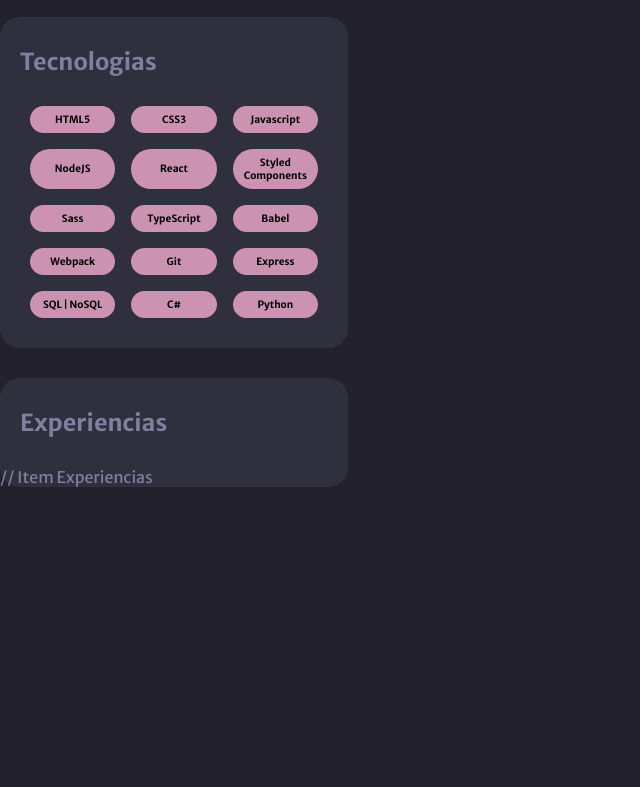
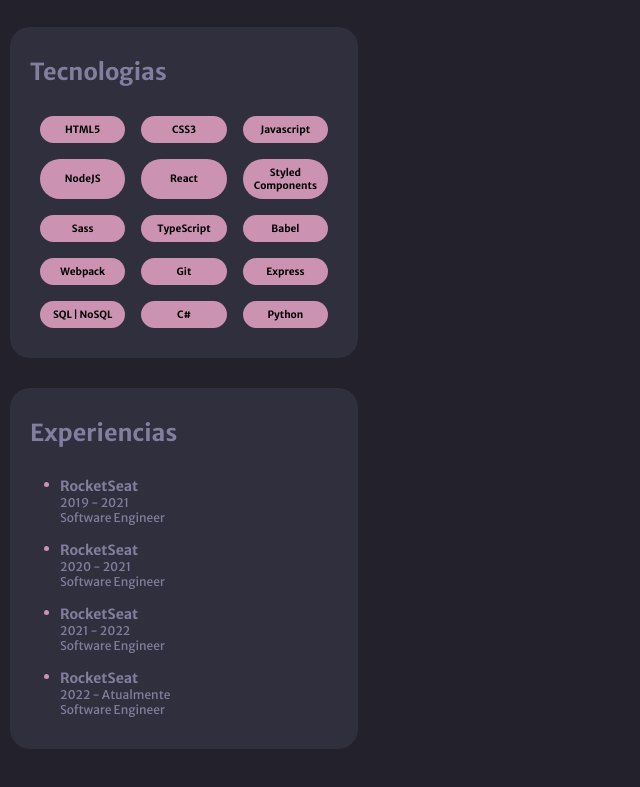
Before and after one commit to arthu0x07/ANewSimplePortifolio, a plain HTML site: page index.html in a window 1280 px wide. Shown: the part 689-1476 px from the top of the page, without its empty margins (0-640 px from the left). Before the commit the page ends 1206 px from the top, so only its background shows below. Drawn offline with Linux system fonts and the light colour scheme.

Commit message:
feature: Barra lateral finalizda

```diff
--- a/index.html
+++ b/index.html
@@ -15,7 +15,6 @@
     />
     <!-- StyleSheet's -->
     <link rel="stylesheet" href="./styles/main-style.css" />
-    <link rel="stylesheet" href="styles/cards-colors.css" />
   </head>
   <body>
     <div id="wrapper">
@@ -156,8 +155,8 @@
           </section>
 
           <!-- Section Techs -->
-          <section class="aside-techs-container cards">
-            <div class="title-techs"><h3>Tecnologias</h3></div>
+          <section class="aside-container cards">
+            <div class="title-cards-aside"><h3>Tecnologias</h3></div>
 
             <section class="container-grid-sections">
               <div class="container-techs-style">
@@ -223,15 +222,35 @@
           </section>
 
           <!-- Section Experiences -->
-          <section class="aside-techs-container cards">
-            <div class="title-techs"><h3>Experiencias</h3></div>
+          <section class="aside-container cards">
+            <div class="title-cards-aside"><h3>Experiencias</h3></div>
 
             <section class="container-aside-experiences">
-                <ul>
-                    <li>
-                        // Item Experiencias
-                    </li>
-                </ul>
+              <ul class="container-experiences-details">
+                <li class="item-experiences-details">
+                  <h3>RocketSeat</h3>
+                  <span>2019 - 2021</span>
+                  <span>Software Engineer</span>
+                </li>
+
+                <li class="item-experiences-details">
+                  <h3>RocketSeat</h3>
+                  <span>2020 - 2021</span>
+                  <span>Software Engineer</span>
+                </li>
+
+                <li class="item-experiences-details">
+                  <h3>RocketSeat</h3>
+                  <span>2021 - 2022</span>
+                  <span>Software Engineer</span>
+                </li>
+
+                <li class="item-experiences-details">
+                  <h3>RocketSeat</h3>
+                  <span>2022 - Atualmente</span>
+                  <span>Software Engineer</span>
+                </li>
+              </ul>
             </section>
           </section>
         </aside>
--- a/styles/main-style.css
+++ b/styles/main-style.css
@@ -18,6 +18,7 @@
 
 body {
   background-color: var(--body-bg-color);
+  padding: 10px;
 }
 
 #wrapper {
@@ -37,11 +38,11 @@
   display: flex;
   justify-content: center;
   flex-direction: row;
-  align-items: baseline;
 }
 
 .container-aside-section {
   width: 348px;
+  margin-right: 60px;
 }
 
 .aside-logo-container {
@@ -95,13 +96,7 @@
   margin-right: 17px;
 }
 
-.aside-informations-container {
-}
-
-.aside-techs-container {
-}
-
-.title-techs {
+.title-cards-aside {
   width: 100%;
   font-size: 1.25rem;
 
@@ -140,7 +135,54 @@
   padding-bottom: 30px;
 }
 
+.aside-techs-container {
+}
+
+.container-aside-experiences {
+  padding-bottom: 1rem;
+}
+
+.container-experiences-details {
+  margin-left: 50px;
+}
+
+.item-experiences-details {
+  display: flex;
+  flex-direction: column;
+  justify-content: initial;
+
+  margin-bottom: 1rem;
+}
+
+.item-experiences-details h3 {
+  font-weight: 900;
+  font-size: 14px;
+
+  position: relative;
+}
+
+.item-experiences-details h3::after {
+  content: " ";
+
+  width: 5px;
+  height: 5px;
+  border-radius: 50%;
+
+  position: absolute;
+  left: -1rem;
+  top: 0.3rem;
+
+  background-color: var(--bg-techs);
+}
+
+.item-experiences-details span {
+  font-size: 12px;
+}
+
+/* Inicio Aba Direita  */
 .container-main-lateral {
   width: 952px;
   height: 30px;
+
+  border: 1px solid rgba(255, 255, 0, 0.411);
 }
```
Also changed, not shown: assets/logoimage.jpg. Lines whose indentation alone changed are shown as unchanged.
